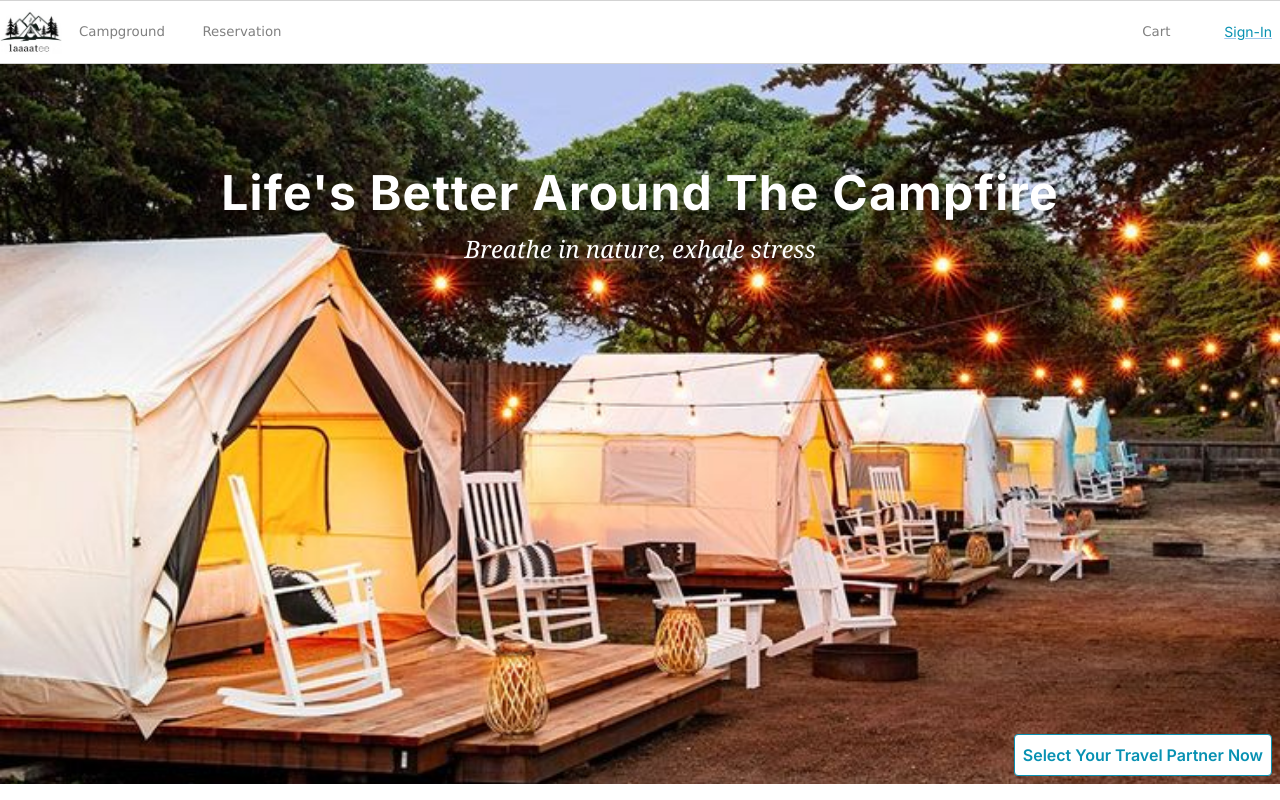
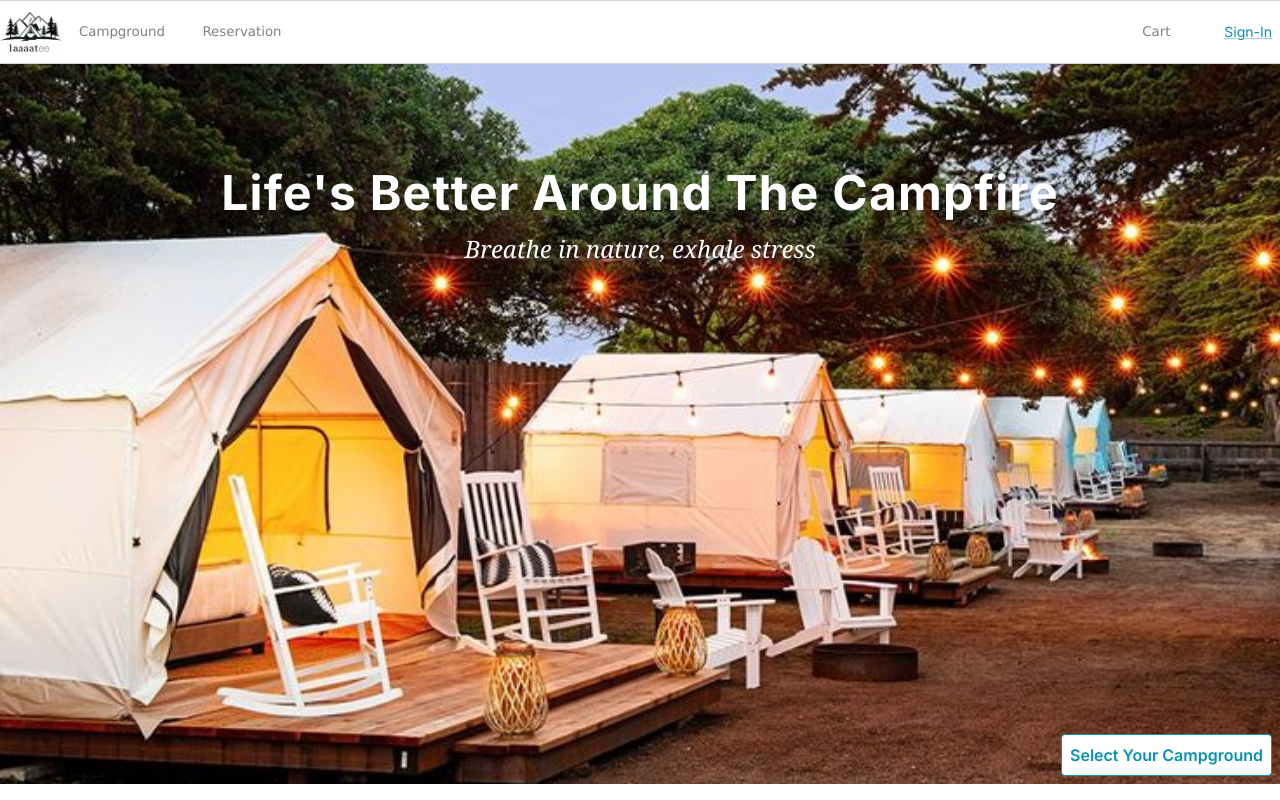
Before and after one commit to 2110503-2564/fe-project-2024-2-laaatte, a Next.js app: page / in a window 1280 px wide. Built offline with nearby package versions, Linux system fonts and the light colour scheme; no server answers.

Commit message:
fix : reroute button to correct path

```diff
--- a/package.json
+++ b/package.json
@@ -16,7 +16,7 @@
     "@reduxjs/toolkit": "^2.2.8",
     "dayjs": "^1.11.13",
     "mongoose": "^7.6.3",
-    "next": "14.2.5",
+    "next": "^14.2.25",
     "next-auth": "^4.24.8",
     "react": "^18",
     "react-dom": "^18",
--- a/src/components/Banner.tsx
+++ b/src/components/Banner.tsx
@@ -30,8 +30,8 @@ export default function Banner() {
             <button className='bg-white text-cyan-600 border border-cyan-600
             font-semibold py-2 px-2 m-2 rounded z-30 absolute bottom-0 right-0
             hover:bg-cyan-600 hover:text-white hover:border-transparent'
-            onClick={(e) => {e.stopPropagation; router.push('/car')}}>
-                Select Your Travel Partner Now
+            onClick={(e) => {e.stopPropagation; router.push('/campground')}}>
+                Select Your Campground
             </button>
         </div>
     );
```
Also changed, not shown: 1 other file (tests, documents, lock files or other folders).
